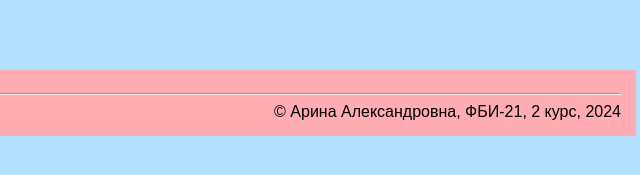
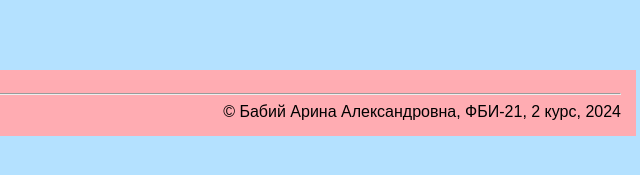
Before and after one commit to ceryleangel/labs, a plain HTML site: page index.html in a window 1280 px wide. Shown: the part 145-320 px from the top of the page, 639-1279 px from the left. Drawn offline with Linux system fonts and the light colour scheme.

```diff
--- a/index.html
+++ b/index.html
@@ -3,7 +3,7 @@
 <head>
     <meta charset="UTF-8">
     <meta name="viewport" content="width=device-width, initial-scale=1.0">
-    <title>Бабий Арина Александровна. Лабораторные работы по WEB-программированию</title>
+    <title> Бабий Арина Александровна. Лабораторные работы по WEB-программированию</title>
     <link rel="stylesheet" href="main.css">
 </head>
 <body>
@@ -26,7 +26,7 @@
 
     <footer style="background-color: rgb(255, 172, 178); color: rgb(0, 0, 0); padding: 15px; font-size: 12pt;text-align: right">
         <hr>
-            &copy; Арина Александровна, ФБИ-21, 2 курс, 2024
+            &copy; Бабий Арина Александровна, ФБИ-21, 2 курс, 2024
     </footer>
 </body>
 </html>
```
